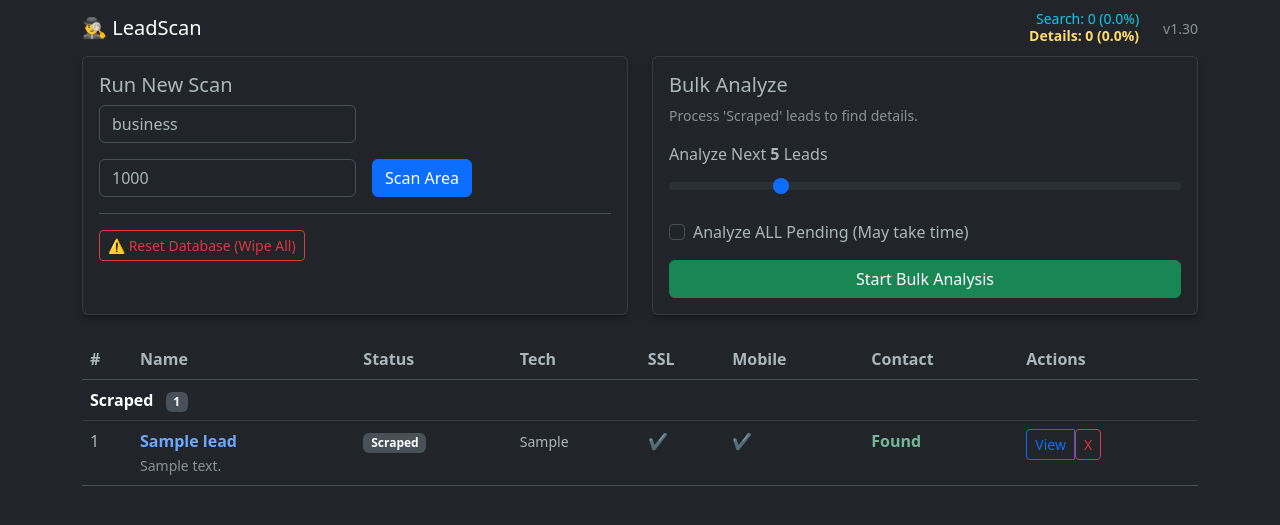
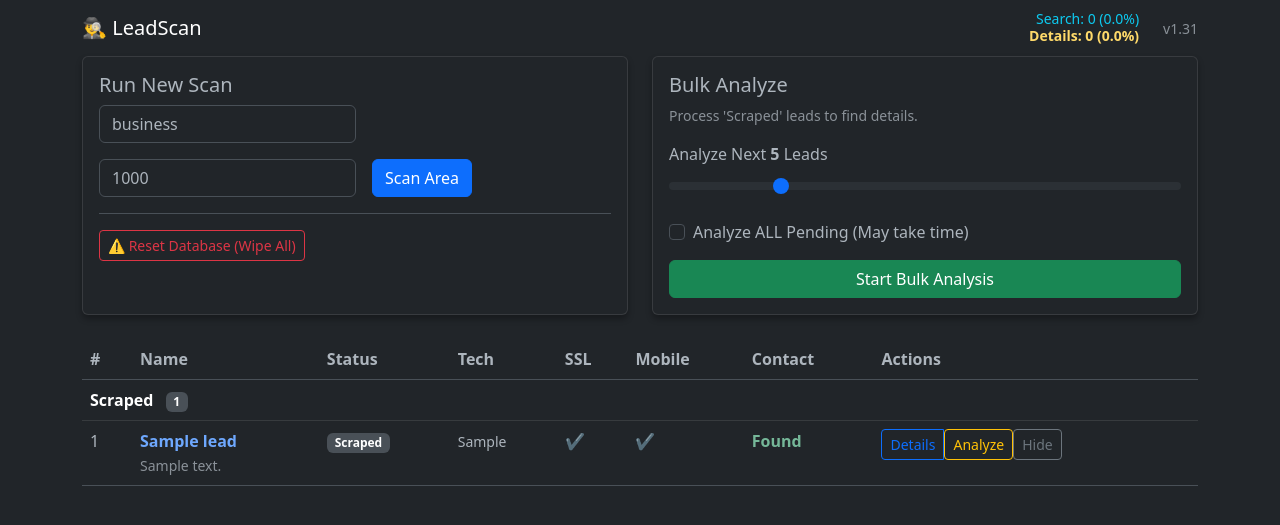
Before and after one commit to dave-schmidt-dev/leadscan, a Flask app: page / in a window 1280 px wide. Shown: the top 525 px of the page. Run offline with Flask 3, Linux system fonts and the light colour scheme; tables that the repository leaves empty hold one stand-in row (values such as "Sample post").

Commit message:
feat: improve dashboard actions with individual analyze button and renamed hide/details actions

```diff
--- a/app/routes/main.py
+++ b/app/routes/main.py
@@ -149,6 +149,15 @@ def analyze_lead(lead_id):
         flash('Analysis failed (Lead not found).')
     return redirect(url_for('main.lead_detail', lead_id=lead_id))
 
+@bp.route('/lead/<int:lead_id>/analyze-dashboard', methods=['POST'])
+def analyze_lead_dashboard(lead_id):
+    success = process_lead_analysis(lead_id)
+    if success:
+        flash(f'Analysis complete.')
+    else:
+        flash('Analysis failed.')
+    return redirect(url_for('main.index'))
+
 @bp.route('/bulk-analyze', methods=['POST'])
 def bulk_analyze():
     analyze_all = request.form.get('analyze_all') == 'on'
@@ -186,12 +195,12 @@ def bulk_analyze():
     flash(f"Bulk Analysis Complete: Processed {count} leads{msg_suffix}. Errors: {errors}")
     return redirect(url_for('main.index'))
 
-@bp.route('/lead/<int:lead_id>/delete', methods=['POST'])
-def delete_lead(lead_id):
+@bp.route('/lead/<int:lead_id>/hide', methods=['POST'])
+def hide_lead(lead_id):
     lead = db_session.get(Lead, lead_id)
     if not lead:
         abort(404)
     lead.status = LeadStatus.IGNORED
     db_session.commit()
-    flash(f'Lead {lead.name} ignored (will not reappear in scans)')
+    flash(f'Lead {lead.name} hidden (will not reappear in scans)')
     return redirect(url_for('main.index'))
--- a/app/templates/base.html
+++ b/app/templates/base.html
@@ -16,7 +16,7 @@
                     <small class="text-info" data-bs-toggle="tooltip" title="Limit: 5,000/mo">Search: {{ api_nearby }} ({{ api_nearby_pct }}%)</small>
                     <small class="text-warning" data-bs-toggle="tooltip" title="Limit: 10,000/mo">Details: {{ api_details }} ({{ api_details_pct }}%)</small>
                 </div>
-                <span class="navbar-text small text-muted ms-2">v1.30</span>
+                <span class="navbar-text small text-muted ms-2">v1.31</span>
             </div>
         </div>
     </nav>
--- a/app/templates/index.html
+++ b/app/templates/index.html
@@ -158,9 +158,14 @@ document.getElementById('analyzeAll').addEventListener('change', function() {
                         </td>
                         <td>
                             <div class="btn-group">
-                                <a href="{{ url_for('main.lead_detail', lead_id=lead.id) }}" class="btn btn-sm btn-outline-primary">View</a>
-                                <form action="{{ url_for('main.delete_lead', lead_id=lead.id) }}" method="POST" onsubmit="return confirm('Are you sure?');" style="display:inline;">
-                                    <button type="submit" class="btn btn-sm btn-outline-danger">X</button>
+                                <a href="{{ url_for('main.lead_detail', lead_id=lead.id) }}" class="btn btn-sm btn-outline-primary">Details</a>
+
+                                <form action="{{ url_for('main.analyze_lead_dashboard', lead_id=lead.id) }}" method="POST" style="display:inline;">
+                                    <button type="submit" class="btn btn-sm btn-outline-warning">Analyze</button>
+                                </form>
+
+                                <form action="{{ url_for('main.hide_lead', lead_id=lead.id) }}" method="POST" onsubmit="return confirm('Hide this lead? It will not appear in future scans.');" style="display:inline;">
+                                    <button type="submit" class="btn btn-sm btn-outline-secondary">Hide</button>
                                 </form>
                             </div>
                         </td>
```
